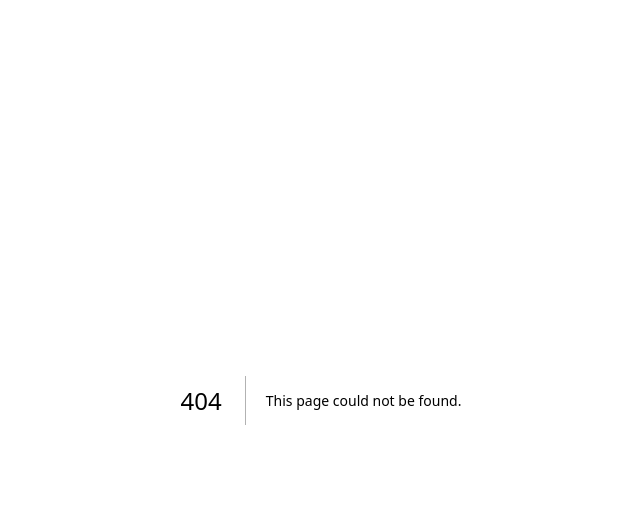
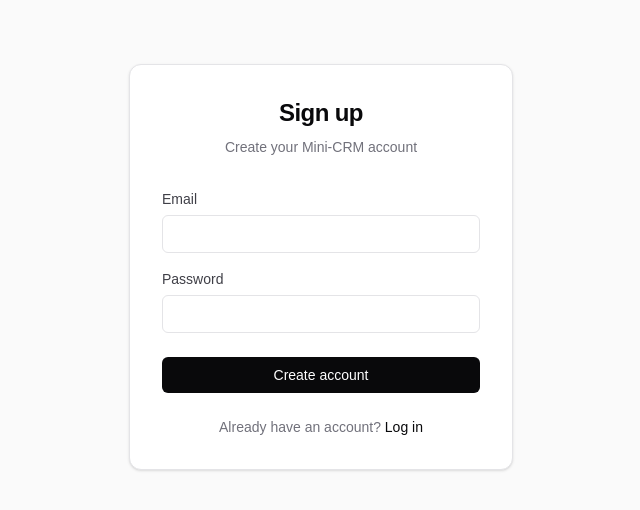
Before and after one commit to KernelRyan/mini-crm, a Next.js app: page /signup in a window 1280 px wide. Before the commit this address had no page. Shown: the top 510 px of the page, without its empty margins (319-959 px from the left). Built offline with nearby package versions, Linux system fonts and the light colour scheme.

Commit message:
feat: add login, signup, and auth callback pages

```diff
--- /dev/null
+++ b/app/auth/callback/route.ts
@@ -0,0 +1,26 @@
+import { createClient } from "@/lib/supabase/server";
+import { NextResponse } from "next/server";
+
+function safeNextPath(next: string | null) {
+  if (next && next.startsWith("/") && !next.startsWith("//")) {
+    return next;
+  }
+  return "/dashboard";
+}
+
+export async function GET(request: Request) {
+  const { searchParams, origin } = new URL(request.url);
+  const code = searchParams.get("code");
+  const next = safeNextPath(searchParams.get("next"));
+
+  if (code) {
+    const supabase = await createClient();
+    const { error } = await supabase.auth.exchangeCodeForSession(code);
+
+    if (!error) {
+      return NextResponse.redirect(`${origin}${next}`);
+    }
+  }
+
+  return NextResponse.redirect(`${origin}/login`);
+}
--- /dev/null
+++ b/app/login/page.tsx
@@ -0,0 +1,100 @@
+"use client";
+
+import { createClient } from "@/lib/supabase/client";
+import Link from "next/link";
+import { useRouter } from "next/navigation";
+import { useState } from "react";
+
+export default function LoginPage() {
+  const router = useRouter();
+  const [email, setEmail] = useState("");
+  const [password, setPassword] = useState("");
+  const [error, setError] = useState<string | null>(null);
+  const [loading, setLoading] = useState(false);
+
+  async function handleSubmit(e: React.FormEvent<HTMLFormElement>) {
+    e.preventDefault();
+    setError(null);
+    setLoading(true);
+
+    const supabase = createClient();
+    const { error: signInError } = await supabase.auth.signInWithPassword({
+      email,
+      password,
+    });
+
+    setLoading(false);
+
+    if (signInError) {
+      setError(signInError.message);
+      return;
+    }
+
+    router.push("/dashboard");
+  }
+
+  return (
+    <main className="flex min-h-full items-center justify-center bg-zinc-50 px-4 py-16">
+      <div className="w-full max-w-sm rounded-xl border border-zinc-200 bg-white p-8 shadow-sm">
+        <h1 className="text-center text-2xl font-semibold tracking-tight text-zinc-950">
+          Log in
+        </h1>
+        <p className="mt-2 text-center text-sm text-zinc-500">
+          Sign in to your Mini-CRM account
+        </p>
+
+        <form onSubmit={handleSubmit} className="mt-8 flex flex-col gap-4">
+          <label className="flex flex-col gap-1.5 text-sm font-medium text-zinc-700">
+            Email
+            <input
+              type="email"
+              name="email"
+              autoComplete="email"
+              required
+              value={email}
+              onChange={(e) => setEmail(e.target.value)}
+              className="rounded-md border border-zinc-200 bg-white px-3 py-2 text-sm font-normal text-zinc-950 outline-none ring-zinc-950/10 placeholder:text-zinc-400 focus:border-zinc-400 focus:ring-2"
+            />
+          </label>
+
+          <label className="flex flex-col gap-1.5 text-sm font-medium text-zinc-700">
+            Password
+            <input
+              type="password"
+              name="password"
+              autoComplete="current-password"
+              required
+              value={password}
+              onChange={(e) => setPassword(e.target.value)}
+              className="rounded-md border border-zinc-200 bg-white px-3 py-2 text-sm font-normal text-zinc-950 outline-none ring-zinc-950/10 placeholder:text-zinc-400 focus:border-zinc-400 focus:ring-2"
+            />
+          </label>
+
+          {error ? (
+            <p className="rounded-md bg-red-50 px-3 py-2 text-sm text-red-700">
+              {error}
+            </p>
+          ) : null}
+
+          <button
+            type="submit"
+            disabled={loading}
+            className="mt-2 rounded-md bg-zinc-950 px-3 py-2 text-sm font-medium text-white transition-colors hover:bg-zinc-800 disabled:cursor-not-allowed disabled:opacity-60"
+          >
+            {loading ? "Signing in…" : "Sign in"}
+          </button>
+        </form>
+
+        <p className="mt-6 text-center text-sm text-zinc-500">
+          Need an account?{" "}
+          <Link
+            href="/signup"
+            className="font-medium text-zinc-950 underline-offset-4 hover:underline"
+          >
+            Sign up
+          </Link>
+        </p>
+      </div>
+    </main>
+  );
+}
--- /dev/null
+++ b/app/signup/page.tsx
@@ -0,0 +1,116 @@
+"use client";
+
+import { createClient } from "@/lib/supabase/client";
+import Link from "next/link";
+import { useRouter } from "next/navigation";
+import { useState } from "react";
+
+export default function SignupPage() {
+  const router = useRouter();
+  const [email, setEmail] = useState("");
+  const [password, setPassword] = useState("");
+  const [error, setError] = useState<string | null>(null);
+  const [message, setMessage] = useState<string | null>(null);
+  const [loading, setLoading] = useState(false);
+
+  async function handleSubmit(e: React.FormEvent<HTMLFormElement>) {
+    e.preventDefault();
+    setError(null);
+    setMessage(null);
+    setLoading(true);
+
+    const supabase = createClient();
+    const { data, error: signUpError } = await supabase.auth.signUp({
+      email,
+      password,
+      options: {
+        emailRedirectTo: `${window.location.origin}/auth/callback?next=/dashboard`,
+      },
+    });
+
+    setLoading(false);
+
+    if (signUpError) {
+      setError(signUpError.message);
+      return;
+    }
+
+    setMessage("Check your email to confirm your account.");
+
+    if (data.session) {
+      router.push("/dashboard");
+    }
+  }
+
+  return (
+    <main className="flex min-h-full items-center justify-center bg-zinc-50 px-4 py-16">
+      <div className="w-full max-w-sm rounded-xl border border-zinc-200 bg-white p-8 shadow-sm">
+        <h1 className="text-center text-2xl font-semibold tracking-tight text-zinc-950">
+          Sign up
+        </h1>
+        <p className="mt-2 text-center text-sm text-zinc-500">
+          Create your Mini-CRM account
+        </p>
+
+        <form onSubmit={handleSubmit} className="mt-8 flex flex-col gap-4">
+          <label className="flex flex-col gap-1.5 text-sm font-medium text-zinc-700">
+            Email
+            <input
+              type="email"
+              name="email"
+              autoComplete="email"
+              required
+              value={email}
+              onChange={(e) => setEmail(e.target.value)}
+              className="rounded-md border border-zinc-200 bg-white px-3 py-2 text-sm font-normal text-zinc-950 outline-none ring-zinc-950/10 placeholder:text-zinc-400 focus:border-zinc-400 focus:ring-2"
+            />
+          </label>
+
+          <label className="flex flex-col gap-1.5 text-sm font-medium text-zinc-700">
+            Password
+            <input
+              type="password"
+              name="password"
+              autoComplete="new-password"
+              required
+              minLength={6}
+              value={password}
+              onChange={(e) => setPassword(e.target.value)}
+              className="rounded-md border border-zinc-200 bg-white px-3 py-2 text-sm font-normal text-zinc-950 outline-none ring-zinc-950/10 placeholder:text-zinc-400 focus:border-zinc-400 focus:ring-2"
+            />
+          </label>
+
+          {error ? (
+            <p className="rounded-md bg-red-50 px-3 py-2 text-sm text-red-700">
+              {error}
+            </p>
+          ) : null}
+
+          {message ? (
+            <p className="rounded-md bg-emerald-50 px-3 py-2 text-sm text-emerald-800">
+              {message}
+            </p>
+          ) : null}
+
+          <button
+            type="submit"
+            disabled={loading}
+            className="mt-2 rounded-md bg-zinc-950 px-3 py-2 text-sm font-medium text-white transition-colors hover:bg-zinc-800 disabled:cursor-not-allowed disabled:opacity-60"
+          >
+            {loading ? "Creating account…" : "Create account"}
+          </button>
+        </form>
+
+        <p className="mt-6 text-center text-sm text-zinc-500">
+          Already have an account?{" "}
+          <Link
+            href="/login"
+            className="font-medium text-zinc-950 underline-offset-4 hover:underline"
+          >
+            Log in
+          </Link>
+        </p>
+      </div>
+    </main>
+  );
+}
```
Also changed, not shown: 1 other file (tests, documents, lock files or other folders).
